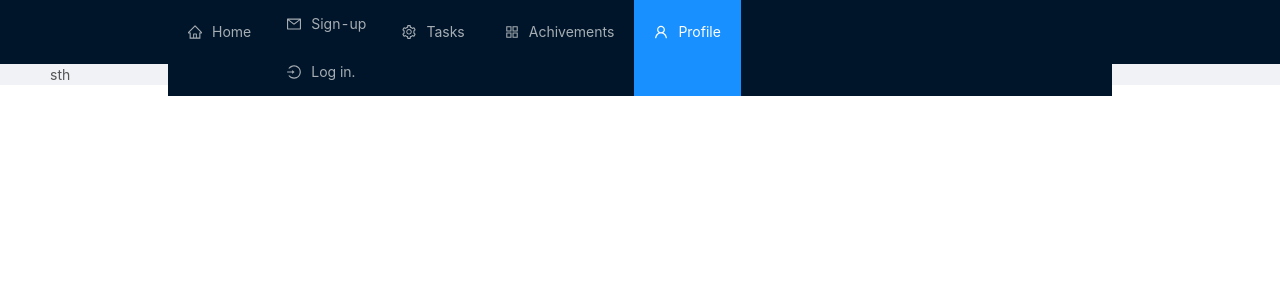
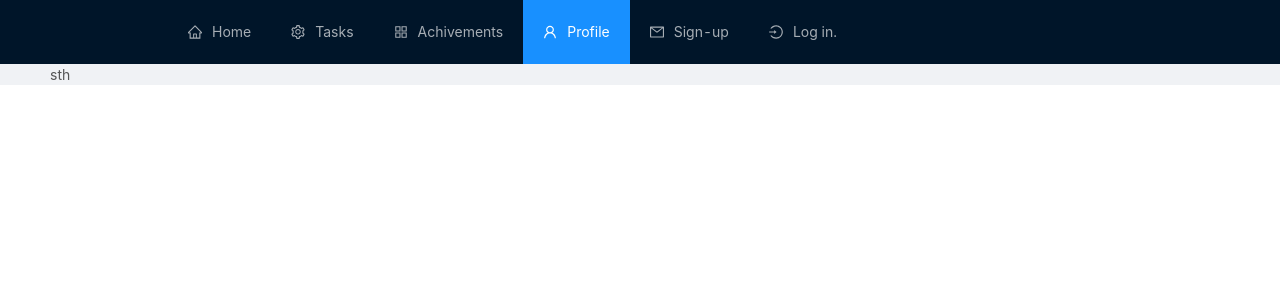
Before and after one commit to alex4o/jung, a React app in the folder client/: page /#/tasks/components in a window 1280 px wide. Shown: the top 300 px of the page. Built offline with nearby package versions, Linux system fonts and the light colour scheme; what pouchdb would draw is missing.

Commit message:
Fixed login/register buttons

```diff
--- a/client/src/components/Navbar.js
+++ b/client/src/components/Navbar.js
@@ -48,17 +48,15 @@ export default function Navbar() {
 				<Link to="/profile">Profile</Link>
 			</Menu.Item>
 
-			<Menu style={{ float: 'right' }} theme={theme}>
-				<Menu.Item key="signup">
+			<Menu.Item style={{ float: 'right' }} key="signup">
 				<MailOutlined />
 				<Link to="#">Sign-up</Link>
 			</Menu.Item>
 
-				<Menu.Item key="login">
+			<Menu.Item style={{ float: 'right' }} key="login">
 				<LoginOutlined/>
 				<Link to="#">Log in.</Link>
 			</Menu.Item>
 		</Menu>
-		</Menu>
 	)
 }
```
Lines whose indentation alone changed are shown as unchanged.
